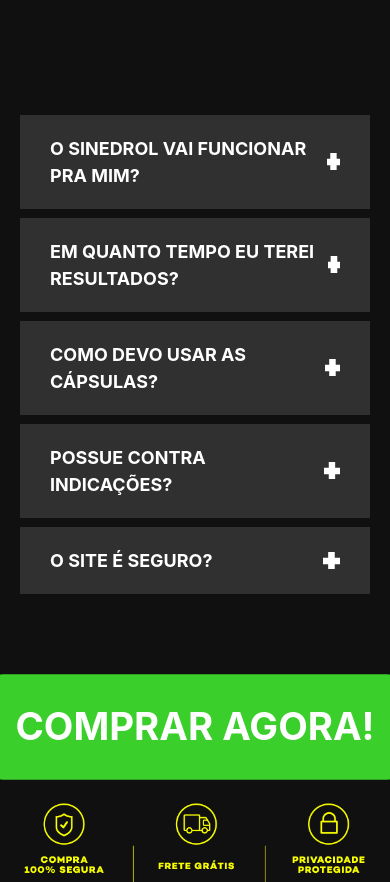
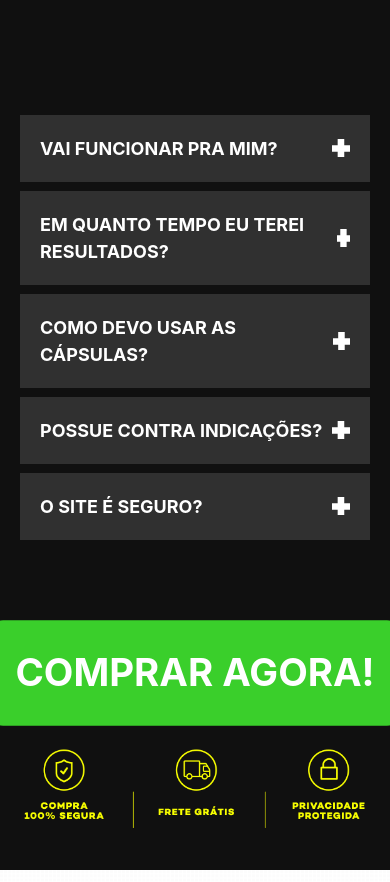
Before and after one commit to jhon-alves/sinedrol, a plain HTML site: page index.html in a window 390 px wide. Shown: the part 9312-10194 px from the top of the page. Drawn offline with nearby package versions, Linux system fonts and the light colour scheme.

Commit message:
adjustments accordion

```diff
--- a/index.html
+++ b/index.html
@@ -213,7 +213,7 @@
             <section class="faq">
                 <dl class="faq-list">
                     <dt class="faq-question">
-                        O SINEDROL VAI FUNCIONAR PRA MIM?
+                        VAI FUNCIONAR PRA MIM?
                     </dt>
                     <dd class="faq-answer">
                         <p>
--- a/sass/_duvidas.scss
+++ b/sass/_duvidas.scss
@@ -49,8 +49,8 @@
           &::after {
             content: " ";
             display: block;
-            width: 17px;
-            height: 17px;
+            width: 18px;
+            height: 18px;
             background: url('../img/x.svg') no-repeat center;
             transform: rotate(0deg);
           }
--- a/sass/_media.scss
+++ b/sass/_media.scss
@@ -141,12 +141,14 @@
                 padding: 20px;
 
               .faq-question {
+                padding: 20px 20px;
                 font-size: 18px;
               }
 
               .faq-answer {
                 p {
                   font-size: 16px;
+                  padding: 20px 20px;
                 }
               }
             }
```
Also changed, not shown: css/main.css, 1 other file.
